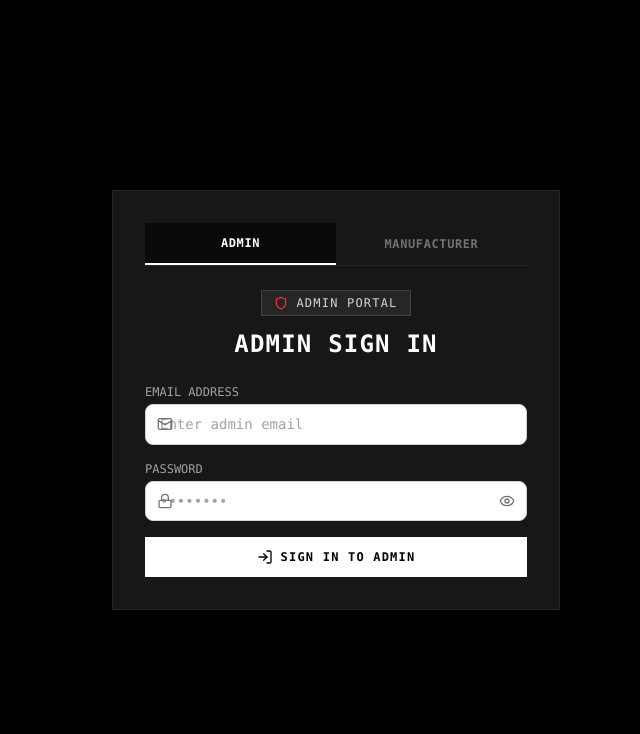
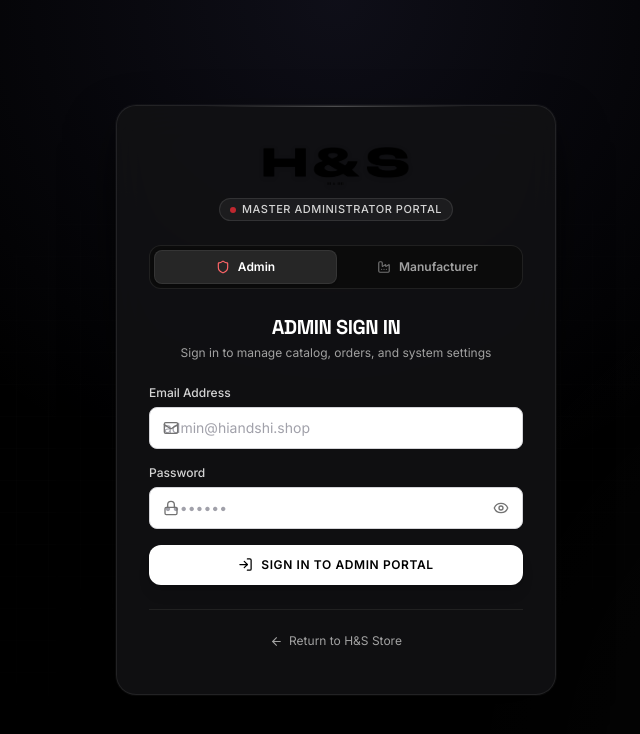
Before and after one commit to evorestechnology/H-S, a React (Vite) app: page /login/admin in a window 1280 px wide. Shown: the top 734 px of the page, without its empty margins (304-944 px from the left). Built offline with nearby package versions, Linux system fonts and the light colour scheme; no server answers.

Commit message:
style(auth): redesign admin/mfg login with luxury brand aesthetic and autofill fixes

```diff
--- /dev/null
+++ b/frontend/auth/AdminLogin.css
@@ -0,0 +1,67 @@
+/* Admin & Manufacturer Portal Login Styles */
+
+.admin-login-container {
+    min-height: 100vh;
+    display: flex;
+    align-items: center;
+    justify-content: center;
+    background-color: #000000;
+    background-image:
+        radial-gradient(circle at 50% 0%, rgba(120, 119, 198, 0.12), transparent 50%),
+        radial-gradient(circle at 100% 100%, rgba(255, 255, 255, 0.03), transparent 40%);
+    position: relative;
+    overflow: hidden;
+    padding: 1.5rem;
+}
+
+/* Background grid accent */
+.admin-login-container::before {
+    content: '';
+    position: absolute;
+    inset: 0;
+    background-image: linear-gradient(rgba(255, 255, 255, 0.02) 1px, transparent 1px),
+                      linear-gradient(90deg, rgba(255, 255, 255, 0.02) 1px, transparent 1px);
+    background-size: 32px 32px;
+    mask-image: radial-gradient(ellipse at center, rgba(0, 0, 0, 0.8), transparent 70%);
+    pointer-events: none;
+}
+
+/* Fix browser autofill styling in dark mode */
+.admin-login-input:-webkit-autofill,
+.admin-login-input:-webkit-autofill:hover,
+.admin-login-input:-webkit-autofill:focus,
+.admin-login-input:-webkit-autofill:active {
+    -webkit-box-shadow: 0 0 0 1000px #0a0a0a inset !important;
+    -webkit-text-fill-color: #ffffff !important;
+    transition: background-color 5000s ease-in-out 0s;
+    caret-color: #ffffff !important;
+    border-color: #3b3b3b !important;
+}
+
+.admin-login-card {
+    position: relative;
+    width: 100%;
+    max-width: 440px;
+    background: rgba(18, 18, 20, 0.85);
+    backdrop-filter: blur(20px);
+    -webkit-backdrop-filter: blur(20px);
+    border: 1px solid rgba(255, 255, 255, 0.08);
+    border-radius: 1.25rem;
+    padding: 2.5rem 2rem;
+    box-shadow:
+        0 0 0 1px rgba(255, 255, 255, 0.03),
+        0 24px 60px -12px rgba(0, 0, 0, 0.8),
+        0 12px 24px -8px rgba(0, 0, 0, 0.5);
+    z-index: 10;
+}
+
+/* Subtle border highlight */
+.admin-login-card::after {
+    content: '';
+    position: absolute;
+    top: 0;
+    left: 20%;
+    right: 20%;
+    height: 1px;
+    background: linear-gradient(90deg, transparent, rgba(255, 255, 255, 0.25), transparent);
+}
--- a/frontend/auth/AdminLogin.jsx
+++ b/frontend/auth/AdminLogin.jsx
@@ -1,8 +1,11 @@
 import React, { useState } from "react";
-import { useNavigate, useParams, useLocation } from "react-router-dom";
-import { Shield, Factory, Mail, Lock, Eye, EyeOff, LogIn, AlertCircle, CheckCircle2 } from "lucide-react";
+import { useNavigate, useParams, useLocation, Link } from "react-router-dom";
+import { Shield, Factory, Mail, Lock, Eye, EyeOff, LogIn, AlertCircle, CheckCircle2, ArrowLeft } from "lucide-react";
 import { axiosInstance } from "../shared/lib/axios";
 import { setPortalSession } from "../shared/services/authStorage";
+import brandLogoWhite from "../assets/logo.png";
+import "./AdminLogin.css";
+
 const AdminLogin = () => {
     const navigate = useNavigate();
     const location = useLocation();
@@ -10,11 +13,11 @@ const AdminLogin = () => {
     const activeRole = role === "manufacturer" || location.pathname.toLowerCase().includes("manufacturer") ? "manufacturer" : "admin";
     const [email, setEmail] = useState("");
     const [password, setPassword] = useState("");
-    const [rememberMe, setRememberMe] = useState(true);
     const [showPassword, setShowPassword] = useState(false);
     const [isLoading, setIsLoading] = useState(false);
     const [errorMessage, setErrorMessage] = useState("");
     const [successMessage, setSuccessMessage] = useState("");
+
     const handleSubmit = async (e) => {
         e.preventDefault();
         setErrorMessage("");
@@ -62,83 +65,160 @@ const AdminLogin = () => {
             setIsLoading(false);
         }
     };
-    return (<div className="min-h-screen flex items-center justify-center bg-black text-white p-4">
-            <div className="w-full max-w-md bg-neutral-900 border border-neutral-800 p-8 rounded-none shadow-2xl">
-                {/* Portal Role Switcher */}
-                <div className="flex border-b border-neutral-800 mb-6 font-mono text-xs">
+
+    return (
+        <div className="admin-login-container">
+            <div className="admin-login-card">
+                {/* Brand Header */}
+                <div className="flex flex-col items-center mb-6">
+                    <img
+                        src={brandLogoWhite}
+                        alt="H&S Collective"
+                        className="h-10 w-auto object-contain mb-3 drop-shadow-sm"
+                    />
+                    <div className="inline-flex items-center gap-1.5 px-2.5 py-0.5 rounded-full bg-white/5 border border-white/10 text-[11px] font-medium tracking-wider text-neutral-300 uppercase">
+                        {activeRole === "admin" ? (
+                            <>
+                                <span className="w-1.5 h-1.5 rounded-full bg-red-500 animate-pulse" />
+                                <span>Master Administrator Portal</span>
+                            </>
+                        ) : (
+                            <>
+                                <span className="w-1.5 h-1.5 rounded-full bg-blue-400 animate-pulse" />
+                                <span>Manufacturer Portal</span>
+                            </>
+                        )}
+                    </div>
+                </div>
+
+                {/* Portal Role Switcher Tabs */}
+                <div className="flex bg-neutral-950/80 p-1 rounded-xl border border-neutral-800/80 mb-6">
                     <button
                         type="button"
                         onClick={() => navigate('/login/admin')}
-                        className={`flex-1 py-3 text-center uppercase tracking-wider font-bold transition-colors ${
-                            activeRole === 'admin' ? 'text-white border-b-2 border-white bg-neutral-950' : 'text-neutral-500 hover:text-neutral-300'
+                        className={`flex-1 py-2 text-xs font-semibold rounded-lg transition-all flex items-center justify-center gap-2 cursor-pointer ${
+                            activeRole === 'admin'
+                                ? 'bg-neutral-800 text-white shadow-sm border border-neutral-700/60'
+                                : 'text-neutral-400 hover:text-neutral-200'
                         }`}
                     >
-                        Admin
+                        <Shield size={14} className={activeRole === 'admin' ? 'text-red-400' : 'text-neutral-500'} />
+                        <span>Admin</span>
                     </button>
                     <button
                         type="button"
                         onClick={() => navigate('/login/manufacturer')}
-                        className={`flex-1 py-3 text-center uppercase tracking-wider font-bold transition-colors ${
-                            activeRole === 'manufacturer' ? 'text-white border-b-2 border-white bg-neutral-950' : 'text-neutral-500 hover:text-neutral-300'
+                        className={`flex-1 py-2 text-xs font-semibold rounded-lg transition-all flex items-center justify-center gap-2 cursor-pointer ${
+                            activeRole === 'manufacturer'
+                                ? 'bg-neutral-800 text-white shadow-sm border border-neutral-700/60'
+                                : 'text-neutral-400 hover:text-neutral-200'
                         }`}
                     >
-                        Manufacturer
+                        <Factory size={14} className={activeRole === 'manufacturer' ? 'text-blue-400' : 'text-neutral-500'} />
+                        <span>Manufacturer</span>
                     </button>
                 </div>
 
+                {/* Title */}
                 <div className="mb-6 text-center">
-                    <div className="inline-flex items-center gap-2 px-3 py-1 bg-neutral-800 border border-neutral-700 text-xs font-mono tracking-widest text-neutral-300 uppercase mb-3">
-                        {activeRole === "admin" ? (<>
-                                <Shield size={14} className="text-red-500"/>
-                                <span>Admin Portal</span>
-                            </>) : (<>
-                                <Factory size={14} className="text-blue-400"/>
-                                <span>Manufacturer Portal</span>
-                            </>)}
-                    </div>
-                    <h1 className="text-2xl font-bold font-mono uppercase tracking-wider">
+                    <h1 className="text-xl font-bold tracking-tight text-white mb-1">
                         {activeRole === "admin" ? "Admin Sign In" : "Manufacturer Sign In"}
                     </h1>
+                    <p className="text-xs text-neutral-400">
+                        {activeRole === "admin"
+                            ? "Sign in to manage catalog, orders, and system settings"
+                            : "Sign in to view assigned batch orders and manufacturing jobs"}
+                    </p>
                 </div>
 
-                {errorMessage && (<div className="mb-4 p-3 bg-red-950/50 border border-red-800 text-red-400 text-xs flex items-center gap-2 font-mono">
-                        <AlertCircle size={16}/>
+                {/* Feedback Alerts */}
+                {errorMessage && (
+                    <div className="mb-4 p-3.5 bg-red-950/40 border border-red-800/70 text-red-300 text-xs rounded-xl flex items-center gap-2.5">
+                        <AlertCircle size={16} className="text-red-400 shrink-0" />
                         <span>{errorMessage}</span>
-                    </div>)}
+                    </div>
+                )}
 
-                {successMessage && (<div className="mb-4 p-3 bg-green-950/50 border border-green-800 text-green-400 text-xs flex items-center gap-2 font-mono">
-                        <CheckCircle2 size={16}/>
+                {successMessage && (
+                    <div className="mb-4 p-3.5 bg-emerald-950/40 border border-emerald-800/70 text-emerald-300 text-xs rounded-xl flex items-center gap-2.5">
+                        <CheckCircle2 size={16} className="text-emerald-400 shrink-0" />
                         <span>{successMessage}</span>
-                    </div>)}
+                    </div>
+                )}
 
+                {/* Form */}
                 <form onSubmit={handleSubmit} className="space-y-4">
                     <div>
-                        <label className="block text-xs font-mono uppercase text-neutral-400 mb-1">Email Address</label>
+                        <label className="block text-xs font-medium text-neutral-300 mb-1.5">
+                            Email Address
+                        </label>
                         <div className="relative">
-                            <Mail size={16} className="absolute left-3 top-1/2 -translate-y-1/2 text-neutral-500"/>
-                            <input type="email" className="w-full pl-10 pr-4 py-3 bg-neutral-950 border border-neutral-800 text-xs font-mono text-white placeholder-neutral-600 focus:outline-none focus:border-neutral-500" placeholder={activeRole === "admin" ? "Enter admin email" : "Enter manufacturer email"} value={email} onChange={(e) => setEmail(e.target.value)} required/>
+                            <Mail size={16} className="absolute left-3.5 top-1/2 -translate-y-1/2 text-neutral-500 pointer-events-none" />
+                            <input
+                                type="email"
+                                className="admin-login-input w-full pl-11 pr-4 py-3 bg-neutral-950 border border-neutral-800 rounded-xl text-sm text-white placeholder:text-neutral-600 focus:outline-none focus:border-neutral-500 focus:ring-1 focus:ring-neutral-500/20 transition-all"
+                                placeholder={activeRole === "admin" ? "admin@hiandshi.shop" : "manufacturer@hiandshi.shop"}
+                                value={email}
+                                onChange={(e) => setEmail(e.target.value)}
+                                required
+                            />
                         </div>
                     </div>
 
                     <div>
-                        <label className="block text-xs font-mono uppercase text-neutral-400 mb-1">Password</label>
+                        <label className="block text-xs font-medium text-neutral-300 mb-1.5">
+                            Password
+                        </label>
                         <div className="relative">
-                            <Lock size={16} className="absolute left-3 top-1/2 -translate-y-1/2 text-neutral-500"/>
-                            <input type={showPassword ? "text" : "password"} className="w-full pl-10 pr-10 py-3 bg-neutral-950 border border-neutral-800 text-xs font-mono text-white placeholder-neutral-600 focus:outline-none focus:border-neutral-500" placeholder="••••••••" value={password} onChange={(e) => setPassword(e.target.value)} required/>
-                            <button type="button" className="absolute right-3 top-1/2 -translate-y-1/2 text-neutral-500 hover:text-white" onClick={() => setShowPassword(!showPassword)}>
-                                {showPassword ? <EyeOff size={16}/> : <Eye size={16}/>}
+                            <Lock size={16} className="absolute left-3.5 top-1/2 -translate-y-1/2 text-neutral-500 pointer-events-none" />
+                            <input
+                                type={showPassword ? "text" : "password"}
+                                className="admin-login-input w-full pl-11 pr-11 py-3 bg-neutral-950 border border-neutral-800 rounded-xl text-sm text-white placeholder:text-neutral-600 focus:outline-none focus:border-neutral-500 focus:ring-1 focus:ring-neutral-500/20 transition-all"
+                                placeholder="••••••••"
+                                value={password}
+                                onChange={(e) => setPassword(e.target.value)}
+                                required
+                            />
+                            <button
+                                type="button"
+                                className="absolute right-3.5 top-1/2 -translate-y-1/2 text-neutral-500 hover:text-white transition-colors cursor-pointer"
+                                onClick={() => setShowPassword(!showPassword)}
+                                tabIndex={-1}
+                            >
+                                {showPassword ? <EyeOff size={16} /> : <Eye size={16} />}
                             </button>
                         </div>
                     </div>
 
-                    <button type="submit" disabled={isLoading} className="w-full py-3 bg-white text-black font-mono font-bold text-xs uppercase tracking-widest hover:bg-neutral-200 transition-colors flex items-center justify-center gap-2">
-                        {isLoading ? (<div className="w-4 h-4 border-2 border-black border-t-transparent rounded-full animate-spin"/>) : (<>
-                                <LogIn size={16}/>
-                                <span>Sign In to {activeRole === "admin" ? "Admin" : "Manufacturer"}</span>
-                            </>)}
+                    <button
+                        type="submit"
+                        disabled={isLoading}
+                        className="w-full mt-2 py-3 px-4 bg-white text-black font-semibold text-xs uppercase tracking-wider rounded-xl hover:bg-neutral-100 active:scale-[0.99] transition-all flex items-center justify-center gap-2 shadow-lg disabled:opacity-60 cursor-pointer"
+                    >
+                        {isLoading ? (
+                            <div className="w-4 h-4 border-2 border-black border-t-transparent rounded-full animate-spin" />
+                        ) : (
+                            <>
+                                <LogIn size={15} />
+                                <span>Sign In to {activeRole === "admin" ? "Admin Portal" : "Manufacturer Portal"}</span>
+                            </>
+                        )}
                     </button>
                 </form>
+
+                {/* Return to Store Link */}
+                <div className="mt-6 pt-5 border-t border-neutral-800/80 text-center">
+                    <Link
+                        to="/"
+                        className="inline-flex items-center gap-1.5 text-xs text-neutral-400 hover:text-white transition-colors"
+                    >
+                        <ArrowLeft size={13} />
+                        <span>Return to H&S Store</span>
+                    </Link>
+                </div>
             </div>
-        </div>);
+        </div>
+    );
 };
+
 export default AdminLogin;
```
